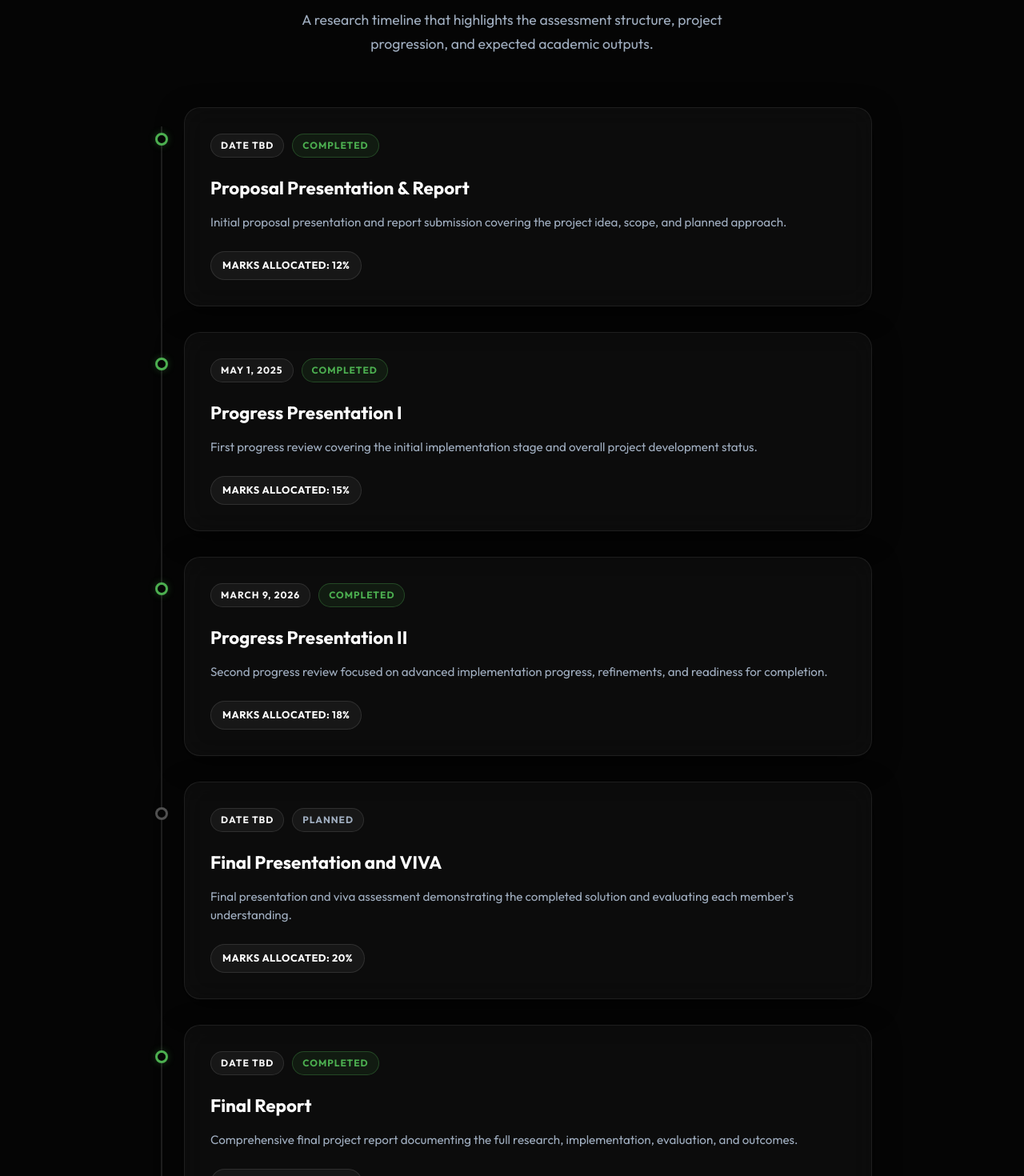
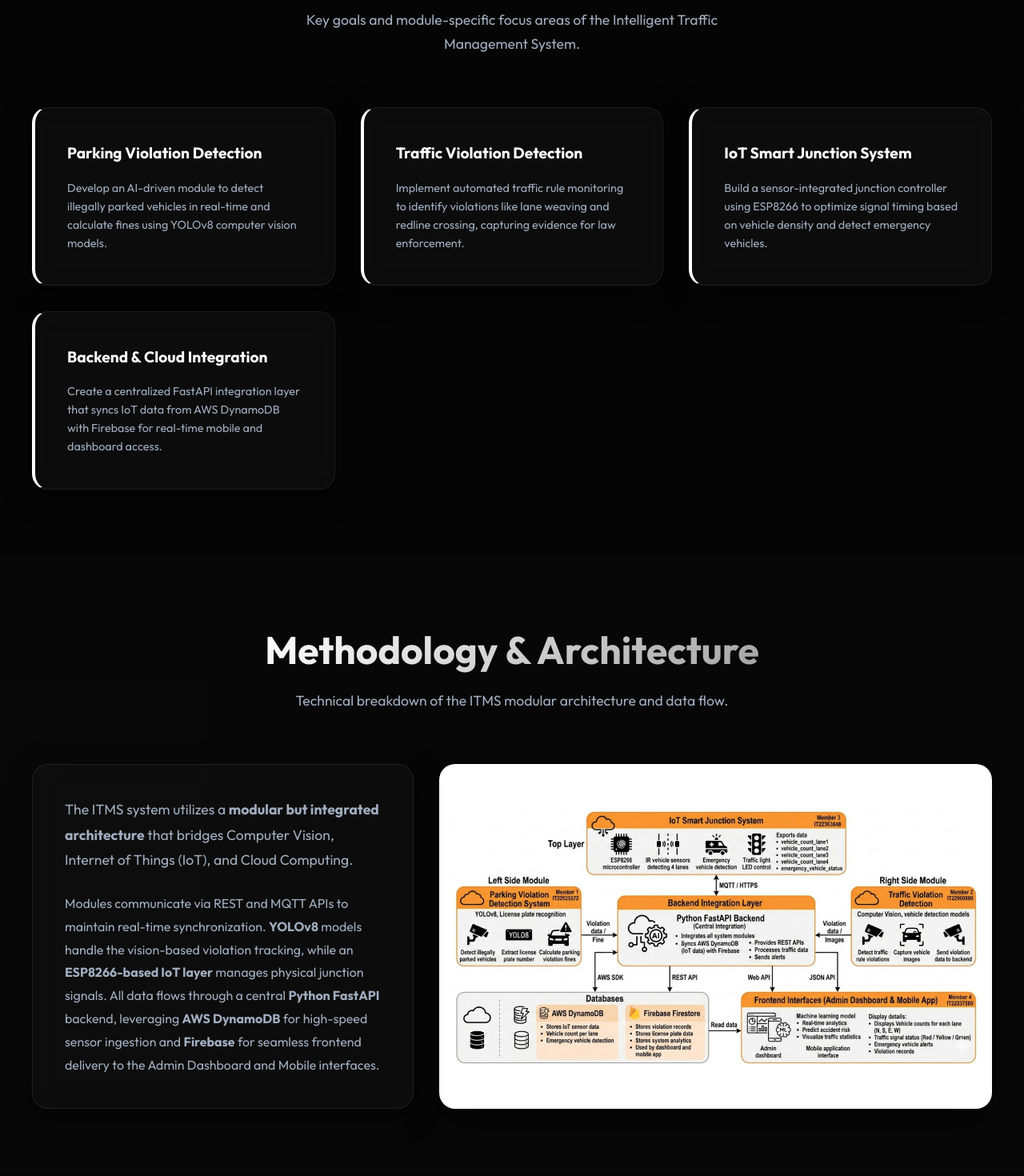
Before and after one commit to RP1999/ITMS-Website, a React (Vite) app: page / in a window 1280 px wide. Shown: the part 2180-3650 px from the top of the page at 80% size. Built offline with nearby package versions, Linux system fonts and the light colour scheme.

Commit message:
Update site with Research Objectives and Architecture Diagram

```diff
--- a/src/App.jsx
+++ b/src/App.jsx
@@ -2,6 +2,7 @@ import React, { useState, useEffect, useRef, useCallback, Suspense, lazy } from
 import { motion } from 'framer-motion';
 import logoUrl from './assets/itms-logo1.png';
 import logoIcon from './assets/logo-icon.png';
+import imgArchitecture from './assets/system-architecture.png';
 import imgGunarathna from './assets/team/gunarathna.png';
 import imgRandima from './assets/team/randima.png';
 import imgTennakoon from './assets/team/tennakoon.jpg';
@@ -472,6 +473,71 @@ const Domain = () => (
           </p>
         </motion.div>
       </motion.div>
+    </div>
+  </section>
+);
+
+const ResearchObjectives = () => {
+  const objectives = [
+    { title: "Parking Violation Detection", desc: "Develop an AI-driven module to detect illegally parked vehicles in real-time and calculate fines using YOLOv8 computer vision models." },
+    { title: "Traffic Violation Detection", desc: "Implement automated traffic rule monitoring to identify violations like lane weaving and redline crossing, capturing evidence for law enforcement." },
+    { title: "IoT Smart Junction System", desc: "Build a sensor-integrated junction controller using ESP8266 to optimize signal timing based on vehicle density and detect emergency vehicles." },
+    { title: "Backend & Cloud Integration", desc: "Create a centralized FastAPI integration layer that syncs IoT data from AWS DynamoDB with Firebase for real-time mobile and dashboard access." }
+  ];
+
+  return (
+    <section id="objectives" className="section" style={{ background: 'transparent' }}>
+      <div className="container">
+        <SectionHeading subtitle="Key goals and module-specific focus areas of the Intelligent Traffic Management System.">Research Objectives</SectionHeading>
+        <motion.div
+          variants={staggerContainer}
+          initial="hidden"
+          whileInView="show"
+          viewport={{ once: true }}
+          style={{ display: 'grid', gridTemplateColumns: 'repeat(auto-fit, minmax(280px, 1fr))', gap: '2rem' }}
+        >
+          {objectives.map((obj, i) => (
+            <motion.div key={i} variants={fadeUpVariant} className="glass-card glass-card-hover" style={{ borderLeft: '4px solid var(--primary-color)' }}>
+              <h3 style={{ fontSize: '1.2rem', marginBottom: '1rem', color: '#fff' }}>{obj.title}</h3>
+              <p style={{ color: 'var(--text-secondary)', fontSize: '0.9rem', lineHeight: '1.6' }}>{obj.desc}</p>
+            </motion.div>
+          ))}
+        </motion.div>
+      </div>
+    </section>
+  );
+};
+
+const Methodology = () => (
+  <section id="methodology" className="section bg-methodology" style={{ background: 'rgba(255, 255, 255, 0.01)' }}>
+    <div className="container">
+      <SectionHeading subtitle="Technical breakdown of the ITMS modular architecture and data flow.">Methodology & Architecture</SectionHeading>
+
+      <div style={{ display: 'flex', flexWrap: 'wrap', gap: '2rem', alignItems: 'stretch', marginTop: '3rem' }}>
+        <motion.div
+          initial={{ opacity: 0, x: -30 }}
+          whileInView={{ opacity: 1, x: 0 }}
+          viewport={{ once: true }}
+          className="glass-card"
+          style={{ flex: '1 1 350px', display: 'flex', flexDirection: 'column', justifyContent: 'center' }}
+        >
+          <p style={{ color: 'var(--text-secondary)', fontSize: '1.1rem', lineHeight: '1.8', marginBottom: '1.5rem' }}>
+            The ITMS system utilizes a <strong>modular but integrated architecture</strong> that bridges Computer Vision, Internet of Things (IoT), and Cloud Computing.
+          </p>
+          <p style={{ color: 'var(--text-secondary)', fontSize: '1rem', lineHeight: '1.8' }}>
+            Modules communicate via REST and MQTT APIs to maintain real-time synchronization. <strong>YOLOv8</strong> models handle the vision-based violation tracking, while an <strong>ESP8266-based IoT layer</strong> manages physical junction signals. All data flows through a central <strong>Python FastAPI</strong> backend, leveraging <strong>AWS DynamoDB</strong> for high-speed sensor ingestion and <strong>Firebase</strong> for seamless frontend delivery to the Admin Dashboard and Mobile interfaces.
+          </p>
+        </motion.div>
+
+        <motion.div
+          initial={{ opacity: 0, scale: 0.9 }}
+          whileInView={{ opacity: 1, scale: 1 }}
+          viewport={{ once: true }}
+          style={{ flex: '1.5 1 500px', background: '#fff', borderRadius: '20px', padding: '15px', boxShadow: '0 20px 40px rgba(0,0,0,0.5)', overflow: 'hidden', display: 'flex', alignItems: 'center', justifyContent: 'center' }}
+        >
+          <img src={imgArchitecture} alt="System Architecture Diagram" style={{ width: '100%', height: 'auto', display: 'block', borderRadius: '12px' }} />
+        </motion.div>
+      </div>
     </div>
   </section>
 );
@@ -1090,6 +1156,8 @@ const App = () => {
           <HeroSection />
           <LogosSection />
           <Domain />
+          <ResearchObjectives />
+          <Methodology />
           <Milestones />
           <Documents />
           <Presentations />
```
Also changed, not shown: src/assets/system-architecture.png (added).
